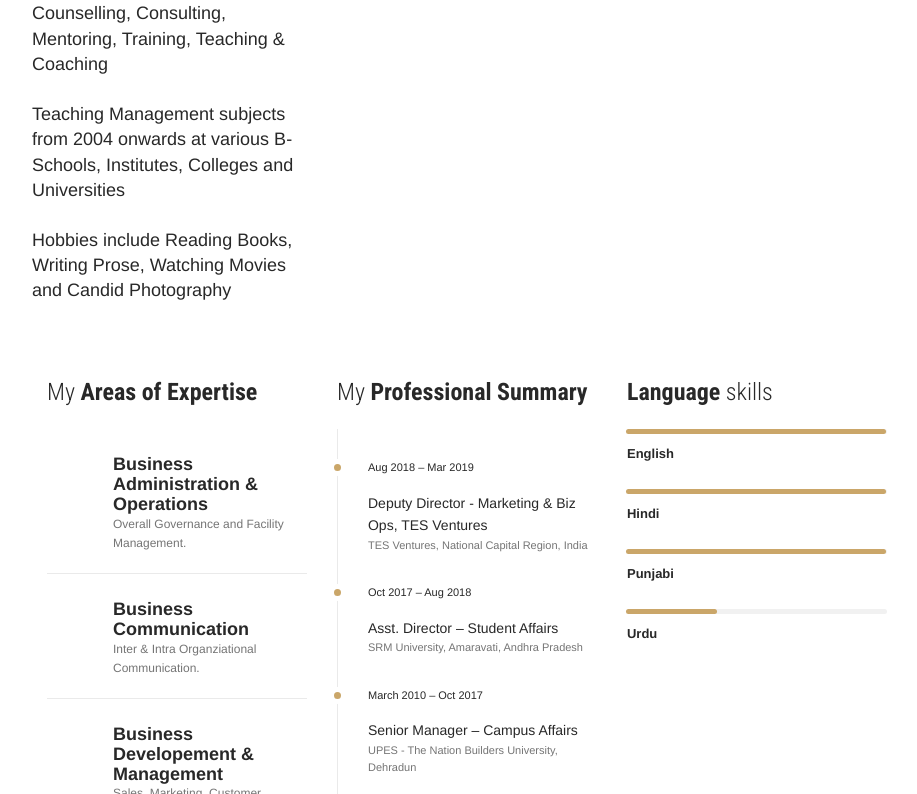
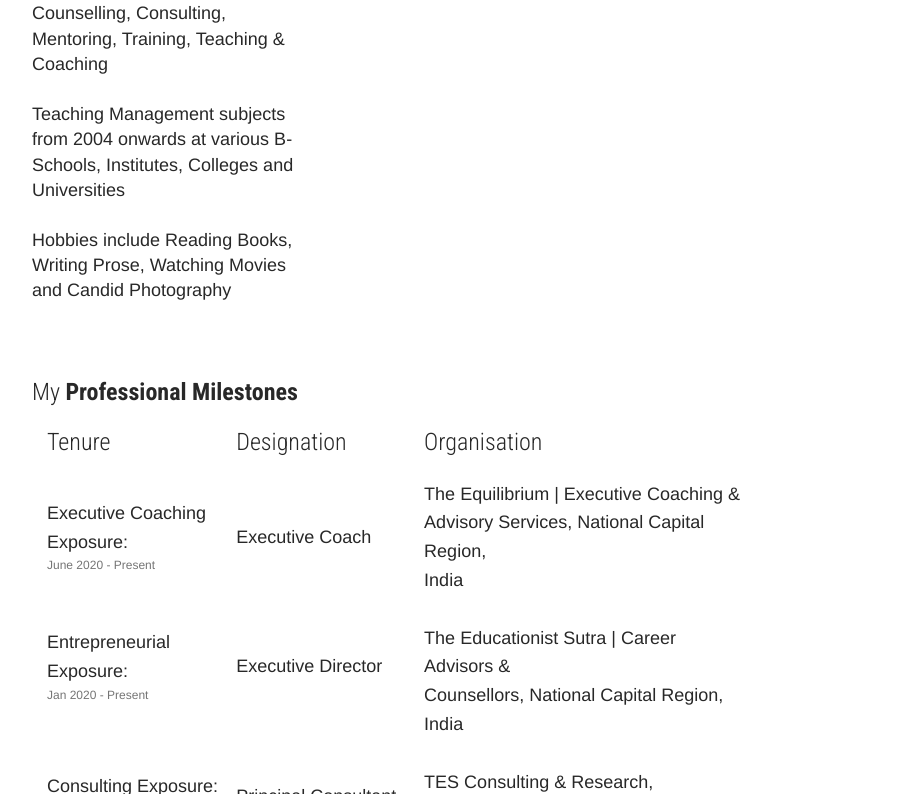
Before and after one commit to Webnodites/ranavikramsinghdotcom, a plain HTML site: page index.html in a window 1280 px wide. Shown: the part 2006-2800 px from the top of the page, without its empty margins (313-1230 px from the left). Drawn offline with Linux system fonts and the light colour scheme; some packages are replaced by stand-ins of ours; no server answers.

Commit message:
Update index.html

```diff
--- a/index.html
+++ b/index.html
@@ -81,7 +81,7 @@
 <h1 class="text-lg margin-b-0">Hi! I&rsquo;m <strong style="font-family: 'Bookman Old Style';">Rana Vikram Singh</strong></h1>
 
 <p class="text-tertiary margin-b-40" style="font-size: 18px; color: #d9c096;">Executive Coach | Management Consultant | Corporate Mentor | The Educationist | Career Advisor | Student Counsellor | Image & Branding Enthusiast | Vocational Skills Evangelist</p>
-<span data-target="local-scroll"><a class="btn btn-lg btn-primary" href="assets/Rana Vikram Singh - Professional Profile.pdf" target="_blank"><span>Go to my resume!</span></a></span> <a class="btn btn-link" href="assets/Curriculum Vitae of Rana Vikram Singh (March'19).pdf" target="_blank"><span>Download my CV</span></a></div>
+
 </section>
 <!-- Section - Home / End --><!-- Section - Resume -->
 
@@ -154,7 +154,7 @@
             </div>
             </div>
     </div>
-    </div>
+</div>
 
 
 <div class="col-md-4 col-sm-6 col-xs-12"><!-- Resume Box / Specilities -->
@@ -191,34 +191,98 @@
 </div>
 </div>
 
+<h4>My <strong>Professional Milestones</strong></h4>
+<div class="col-md-10 col-sm-6 col-xs-12"><!-- Resume Box / Specilities -->
+    <div class="resume-box">
+
+        <table style="width:100%">
+            <tr style="font-size: 18px;">
+              <th><h4>Tenure</h4></th>
+              <th><h4>Designation</h4></th>
+              <th><h4>Organisation</h4></th>
+            </tr>
+            <tr style="font-size: 18px;">
+              <td >Executive Coaching Exposure: <br> <p class="speciaity-description">June 2020 - Present </p></td>
+              <td>Executive Coach</td>
+              <td>The Equilibrium | Executive Coaching & <br>Advisory Services, National Capital Region,<br> India</td>
+            </tr>
+            <tr style="font-size: 18px;">
+                <td > Entrepreneurial Exposure:<br> <p class="speciaity-description">Jan 2020 - Present </p></td>
+              <td>Executive Director</td>
+              <td><br> The Educationist Sutra | Career Advisors & <br> Counsellors, National Capital Region, <br> India</td>
+            </tr>
+            <tr style="font-size: 18px;">
+                <td >Consulting Exposure: <br> <p class="speciaity-description">Aug 2018 - Present  </p></td>
+              <td>Principal Consultant</td>
+              <td><br>TES Consulting & Research,<br> National Capital Region, India<br>
+                Business & Management Consulting
+                </td>
+            </tr>
+            <tr style="font-size: 18px;">
+                <td >Start-up Exposure: <br> <p class="speciaity-description">Aug 2018 – Dec 2019 <br> <br> <br> <br>  Aug 2018 – Dec 2019 </p></td>
+                <td style="font-size: 15px;"><br><br>Executive Director & Dean  <br><br> <br>Executive Director / Managing Partner</td>
+                <td style="font-size: 15px;"><br><br>The Educationist School of Sales,<br> National Capital Region, India
+                    Sales Management, Teaching and Training<br><br><br>
+                    TES Ventures, National Capital Region, India<br>
+                        Education Management & Career Development
+
+                    </td>
+              </tr>
+              <tr style="font-size: 18px;">
+                <td >Executive Coaching Exposure: <br> <p class="speciaity-description">June 2020 - Present </p></td>
+                <td>Doe</td>
+                <td>80</td>
+              </tr>
+              <tr style="font-size: 18px;">
+                <td >Executive Coaching Exposure: <br> <p class="speciaity-description">June 2020 - Present </p></td>
+                <td>Doe</td>
+                <td>80</td>
+              </tr>
+              <tr style="font-size: 18px;">
+                <td >Executive Coaching Exposure: <br> <p class="speciaity-description">June 2020 - Present </p></td>
+                <td>Doe</td>
+                <td>80</td>
+              </tr>
+          </table>
+    </div>
+</div>
+
+
 <div class="col-md-4 col-sm-6 col-xs-12"><!-- Resume Box / Specilities -->
 <div class="resume-box">
-<h4>My <strong>Areas of Expertise</strong></h4>
+<h4>My Areas of <strong> Expertise</strong></h4>
 <!-- Speciality -->
 
 <div class="speciality">
 <div class="speciality-content">
-<h5 class="margin-b-0">Business Administration &amp; Operations</h5>
+<h5 class="margin-b-0"><li>Communication</li></h5>
 
-<p class="speciaity-description">Overall Governance and Facility Management.</p>
+<p class="speciaity-description"></p>
 </div>
 </div>
 <!-- Speciality -->
 
 <div class="speciality">
 <div class="speciality-content">
-<h5 class="margin-b-0">Business Communication</h5>
+<h5 class="margin-b-0"><li>Management</li></h5>
 
-<p class="speciaity-description">Inter &amp; Intra Organziational Communication.</p>
+<p class="speciaity-description"></p>
 </div>
 </div>
 <!-- Speciality -->
 
 <div class="speciality">
 <div class="speciality-content">
-<h5 class="margin-b-0">Business Developement &amp; Management</h5>
+<h5 class="margin-b-0"><li>Governance</li></h5>
 
-<p class="speciaity-description">Sales, Marketing, Customer Services &amp; Branding.</p>
+<p class="speciaity-description"></p>
+</div>
+</div>
+<div class="speciality">
+<div class="speciality-content">
+<h5 class="margin-b-0"><li>Operations</li></h5>
+
+<p class="speciaity-description"></p>
 </div>
 </div>
 </div>
@@ -244,65 +308,7 @@
 </div>
 </div>
 
-<div class="col-md-4 col-sm-6 col-xs-12"><!-- Resume Box / Languages -->
-<div class="resume-box">
-<h4><strong>Language</strong> skills</h4>
-<!-- Skill -->
 
-<div class="skill">
-<div class="progress progress-animated">
-<div aria-valuemax="100" aria-valuemin="0" aria-valuenow="100" class="progress-bar progress-bar-primary" role="progressbar"></div>
-</div>
-<strong>English</strong></div>
-<!-- Skill -->
-
-<div class="skill">
-<div class="progress progress-animated">
-<div aria-valuemax="100" aria-valuemin="0" aria-valuenow="100" class="progress-bar progress-bar-primary" role="progressbar"></div>
-</div>
-<strong>Hindi</strong></div>
-<!-- Skill -->
-
-<div class="skill">
-<div class="progress progress-animated">
-<div aria-valuemax="100" aria-valuemin="0" aria-valuenow="100" class="progress-bar progress-bar-primary" role="progressbar"></div>
-</div>
-<strong>Punjabi</strong></div>
-<!-- Skill -->
-
-<div class="skill">
-<div class="progress progress-animated">
-<div aria-valuemax="100" aria-valuemin="0" aria-valuenow="35" class="progress-bar progress-bar-primary" role="progressbar"></div>
-</div>
-<strong>Urdu</strong></div>
-</div>
-<!--<div class="col-md-4 col-sm-6 col-xs-12">
-                    <! Resume Box / Hobbies >
-                    <div class="resume-box">
-                        <span class="icon animated" data-animation="fadeInDown"><i class="ti-music-alt text-tertiary"></i></span>
-                        <h4><strong>Hobbies</strong> &amp; Interests</h4>
-                            <ul class="list-inline">
-                            <li>
-                                <div class="icon-box text-center">
-                                    <span class="icon icon-sm icon-circle icon-primary icon-filled"><i class="ti-music-alt"></i></span>
-                                    <span class="title">Music</span>
-                                </div>
-                            </li>
-                            <li>
-                                <div class="icon-box text-center">
-                                    <span class="icon icon-sm icon-circle icon-primary icon-filled"><i class="ti-camera"></i></span>
-                                    <span class="title">Photography</span>
-                                </div>
-                            </li>
-                            <li>
-                                <div class="icon-box text-center">
-                                    <span class="icon icon-sm icon-circle icon-primary icon-filled"><i class="ti-map-alt"></i></span>
-                                    <span class="title">Travel</span>
-                                </div>
-                            </li>
-                        </ul>
-                    </div>
-                    </div> !--></div>
 </div>
 </section>
 </div>
```
